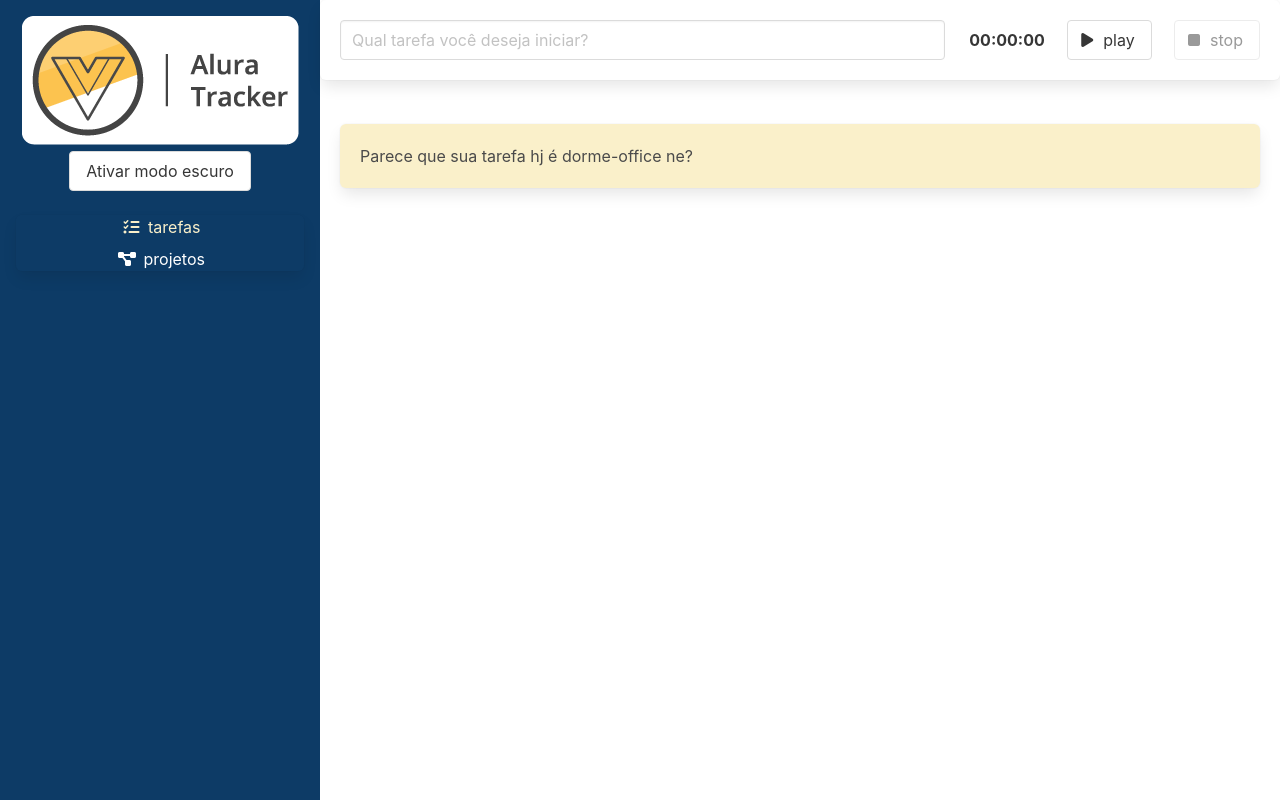
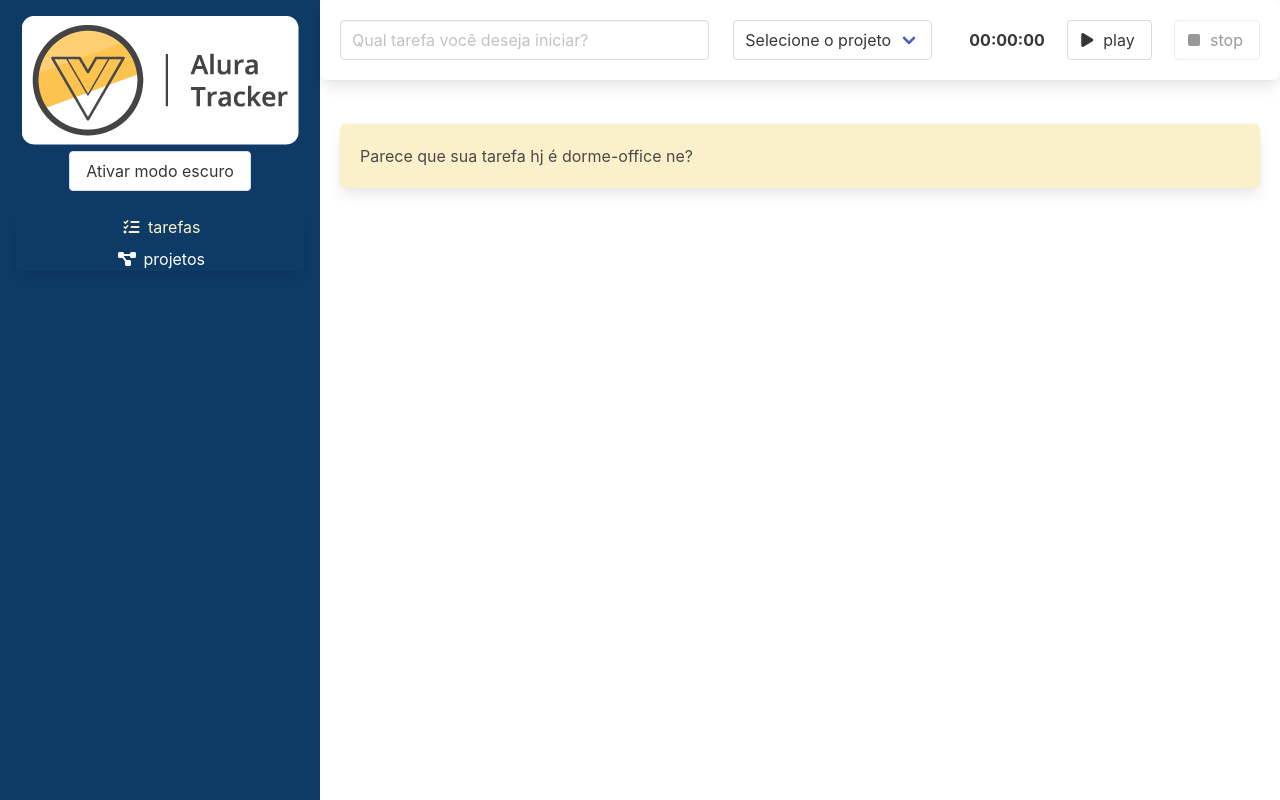
Before and after one commit to max963/tracker-max, a Vue app: page /#/ in a window 1280 px wide. Built offline with nearby package versions, Linux system fonts and the light colour scheme.

Commit message:
refactor: utilizar store e mutation

```diff
--- a/src/components/Formulario.vue
+++ b/src/components/Formulario.vue
@@ -1,7 +1,7 @@
 <template>
   <div class="box formulario">
     <div class="columns">
-      <div class="column is-8" role="form" aria-label="Formulário para criação de uma nova tarefa">
+      <div class="column is-5" role="form" aria-label="Formulário para criação de uma nova tarefa">
         <input
           type="text"
           class="input"
@@ -9,34 +9,57 @@
           v-model="descricao"
         />
       </div>
-
+      <div class="column is-3">
+        <div class="select">
+          <select v-model="idProjeto">
+            <option value="">Selecione o projeto</option>
+            <option
+              :value="projeto.id"
+              v-for="projeto in projetos"
+              :key="projeto.id"
+            >
+              {{ projeto.nome }}
+            </option>
+          </select>
+        </div>
+      </div>
       <div class="column">
-        <Temporizador @aoTemporizadorFinalizado="finalizarTarefa" />
+        <Temporizador @aoTemporizadorFinalizado="salvarTarefa" />
       </div>
     </div>
   </div>
 </template>
 
 <script lang="ts">
-import { defineComponent } from "vue";
+import { computed, defineComponent } from "vue";
 import Temporizador from "./Temporizador.vue";
+import { useStore } from 'vuex';
+import { key } from '@/store'
 
 export default defineComponent({
   name: 'Formulario',
+  setup () {
+    const store = useStore(key)
+    return {
+      projetos: computed(() => store.state.projetos)
+    }
+  },
   components: {
     Temporizador
   },
   emits: ['aoSalvarTarefa'],
   data () {
     return {
-      descricao: ''
+      descricao: '',
+      idProjeto: ''
     }
   },
   methods: {
-    finalizarTarefa (tempoDecorrido: string): void {
+    salvarTarefa (tempoDecorrido: string): void {
       this.$emit('aoSalvarTarefa', {
         duracaoEmSegundos: tempoDecorrido,
-        descricao: this.descricao
+        descricao: this.descricao,
+        projeto: this.projetos.find(proj => this.idProjeto == proj.id)
       })
       this.descricao = ''
     }
--- a/src/interfaces/iTarefa.ts
+++ b/src/interfaces/iTarefa.ts
@@ -1,4 +1,7 @@
+import IProjeto from '@/interfaces/IProjeto';
+
 export default interface ITarefa {
   duracaoEmSegundos: number;
   descricao: string;
+  projeto: IProjeto
 }
--- a/src/main.ts
+++ b/src/main.ts
@@ -1,3 +1,4 @@
+import { store, key } from './store/index';
 import { createApp } from 'vue'
 import App from './App.vue'
 import '@fortawesome/fontawesome-free/css/all.css'
@@ -5,4 +6,5 @@
 
 createApp(App)
   .use(roteador)
+  .use(store, key)
   .mount('#app')
--- a/src/store/index.ts
+++ b/src/store/index.ts
@@ -1,6 +1,6 @@
 import IProjeto from "@/interfaces/IProjeto";
 import { InjectionKey } from "vue";
-import { createStore, Store } from "vuex";
+import { createStore, Store, useStore as vuexUseStore } from "vuex";
 
 interface Estado {
   projetos: IProjeto[]
@@ -10,19 +10,19 @@
 
 export const store = createStore<Estado>({
   state: {
-    projetos: [
-      {
+    projetos: []
+  },
+  mutations: {
+    'ADICIONA_PROJETO'(state, nomeDoProjeto: string) {
+      const projeto = {
         id: new Date().toISOString(),
-        nome: 'typescript'
-      },
-      {
-        id: new Date().toISOString(),
-        nome: 'Vue'
-      },
-      {
-        id: new Date().toISOString(),
-        nome: 'Vuex'
-      },
-    ]
+        nome: nomeDoProjeto
+      } as IProjeto
+      state.projetos.push(projeto)
+    }
   }
 })
+
+export function useStore(): Store<Estado> {
+  return vuexUseStore(key)
+}
--- a/src/views/Projetos.vue
+++ b/src/views/Projetos.vue
@@ -30,25 +30,27 @@
 </template>
 
 <script lang="ts">
-import { defineComponent } from "@vue/runtime-core";
-import IProjeto from '../interfaces/IProjeto'
+import { useStore } from "@/store";
+import { computed, defineComponent } from "@vue/runtime-core";
 
 export default defineComponent({
   name: 'Projetos',
   data () {
     return {
-      nomeDoProjeto: '',
-      projetos: [] as IProjeto[]
+      nomeDoProjeto: ''
     }
   },
   methods: {
     salvar () {
-      const projeto: IProjeto = {
-        nome: this.nomeDoProjeto,
-        id: new Date().toISOString()
-      }
-      this.projetos.push(projeto)
+      this.store.commit('ADICIONA_PROJETO', this.nomeDoProjeto)
       this.nomeDoProjeto = ''
+    }
+  },
+  setup () {
+    const store = useStore();
+    return {
+      store,
+      projetos: computed(() => store.state.projetos)
     }
   }
 })
```
